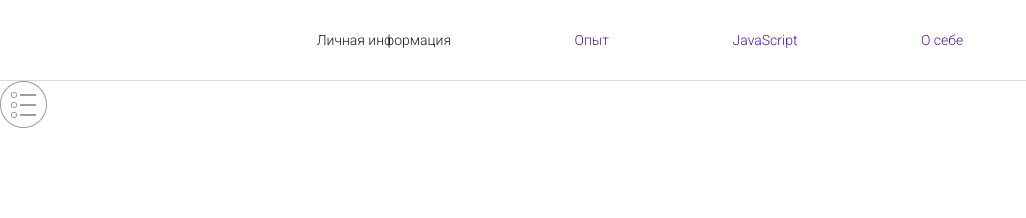
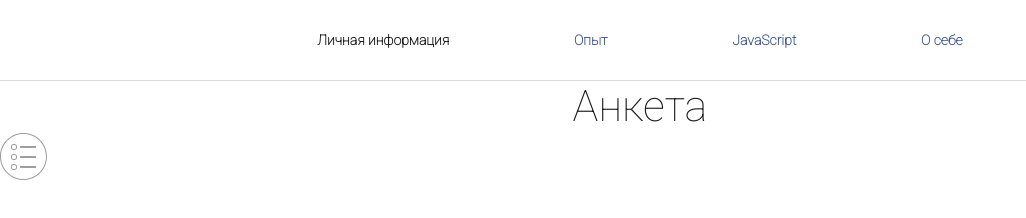
Before and after one commit to AYermak/html, a plain HTML site: page index.html in a window 1280 px wide. Shown: the whole page, without its empty margins (0-1026 px from the left). Drawn offline with Linux system fonts and the light colour scheme.

Commit message:
update svg

```diff
--- a/css/main.css
+++ b/css/main.css
@@ -27,6 +27,7 @@ address {
 
 *   {
     font-family: 'Roboto', sans-serif;
+    font-weight: bold;
     }
 header {
     border-bottom: 1px solid #d9d9d9;
@@ -43,9 +44,19 @@ header {
     color: #1c1c1c;
     font-size: 14px;
     }
-.nav>.active>a:link,.nav>.active>a:visited{
+.nav>li>a:link,.nav>li>a:visited{
+        color: #435993;
+    }
+.nav>li.active>a:link,.nav>li.active>a:visited{
     color: #1c1c1c;
 }
+    h1{
+    font-size: 43.207px;
+    color: rgb(28, 28, 28);
+    line-height: 1.2;
+    text-align: center;
+    font-weight: lighter;
+    }
 .circle-list {
     background-color: rgb(158, 158, 158);
     width: 47px;
--- a/index.html
+++ b/index.html
@@ -9,18 +9,21 @@
     <link rel="stylesheet" href="css/bootstrap-grid.css">
     <link rel="preconnect" href="https://fonts.googleapis.com">
     <link rel="preconnect" href="https://fonts.gstatic.com" crossorigin>
-    <link href="https://fonts.googleapis.com/css2?family=Roboto:wght@300&display=swap" rel="stylesheet">
+    <link href="https://fonts.googleapis.com/css2?family=Roboto:wght@100&display=swap" rel="stylesheet">
 </head>
 <body>
     <header>
         <ul class="nav">
-            <li class="active"><a href="">Личная информация </a></li>
-            <li><a href="">Опыт</a></li>
-            <li><a href="">JavaScript </a></li>
-            <li><a href="">О себе</a></li>
+            <li class="active"><a href="#">Личная информация </a></li>
+            <li><a href="#">Опыт</a></li>
+            <li><a href="#">JavaScript </a></li>
+            <li><a href="#">О себе</a></li>
         </ul>
     </header>
     <div class="content">
+        <h1>
+            Анкета
+        </h1>
         <div>
             <img src="images/svg/circle-list.svg" alt="circle-list">
         </div>
```
Also changed, not shown: images/svg/circle-book.svg (added).
